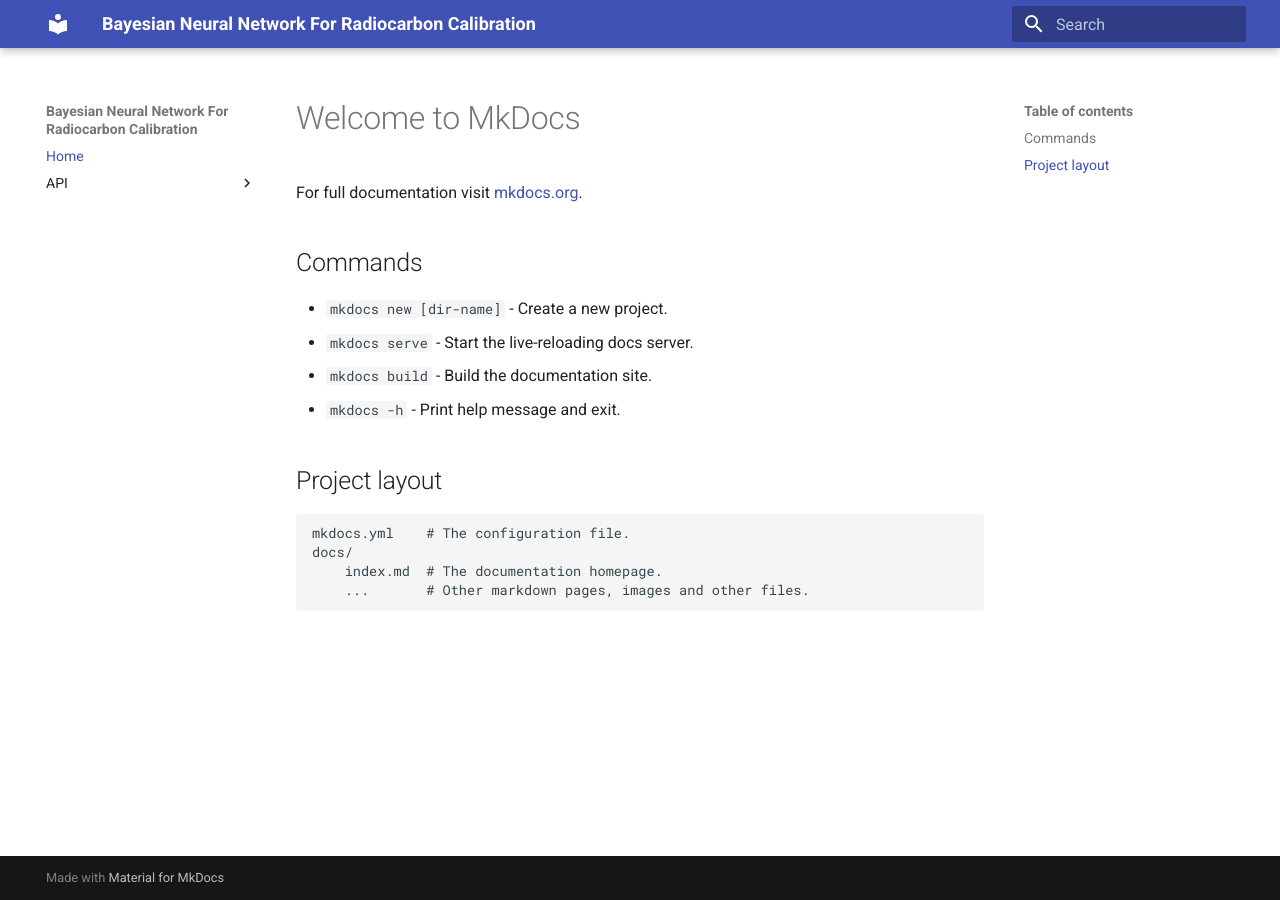
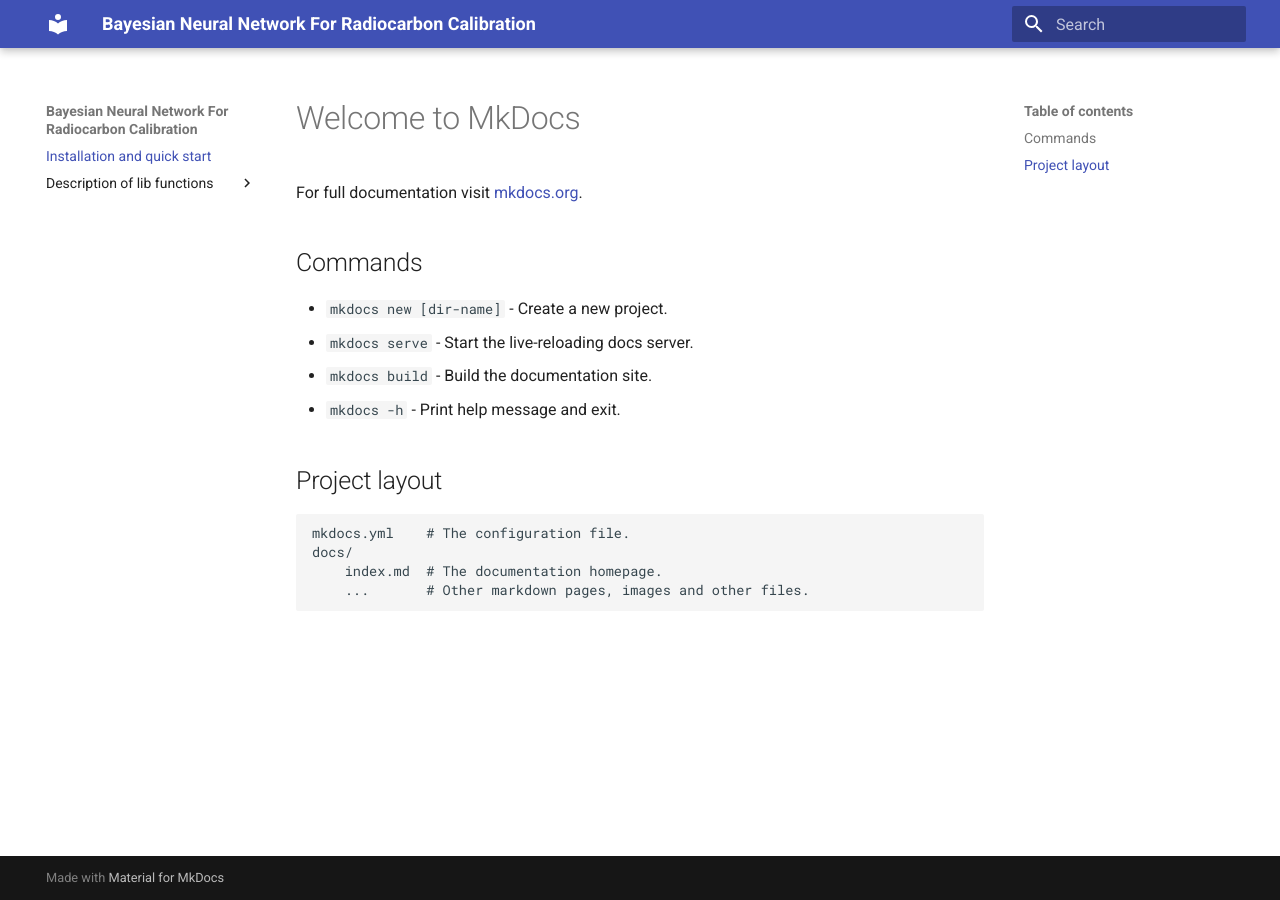
Before and after one commit to dest-ash/bnn_for_14C_calibration, an MkDocs documentation site: the page built from docs/index.md, in a window 1280 px wide. Built offline with MkDocs 1.6.1 and Material for MkDocs 9.7.7, drawn with Linux system fonts in a browser that asks for light colours.

Commit message:
correction bug incompatibilité path dans mkdocs.yml

```diff
--- a/mkdocs.yml
+++ b/mkdocs.yml
@@ -11,10 +11,9 @@
   - mkdocstrings:
       handlers:
         python:
-          setup_commands:
-            - "import sys; sys.path.insert(0, 'src')"
+          paths: ["src"]
 
 nav:
-  - Home: index.md
-  - API:
+  - Installation and quick start: index.md
+  - Description of lib functions:
       - bnn_for_14C_calibration: reference/bnn_for_14C_calibration.md
```
